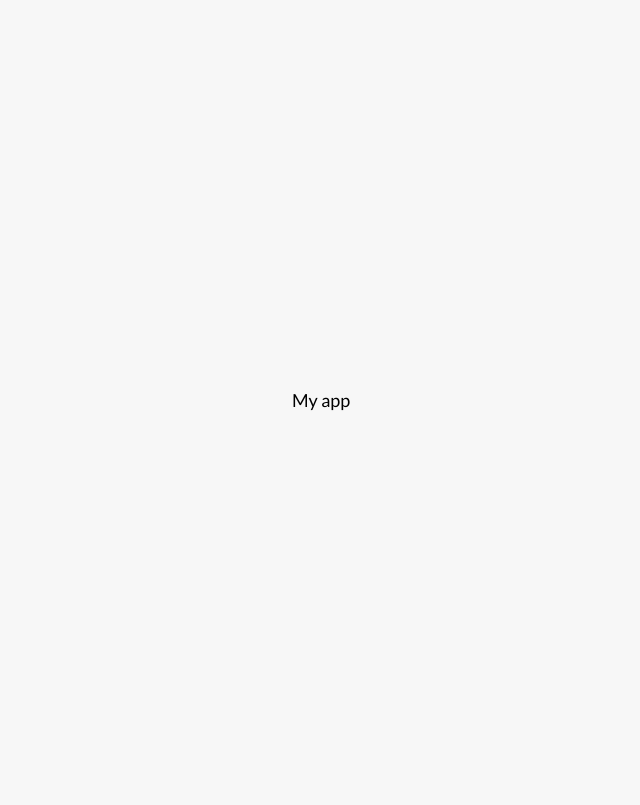
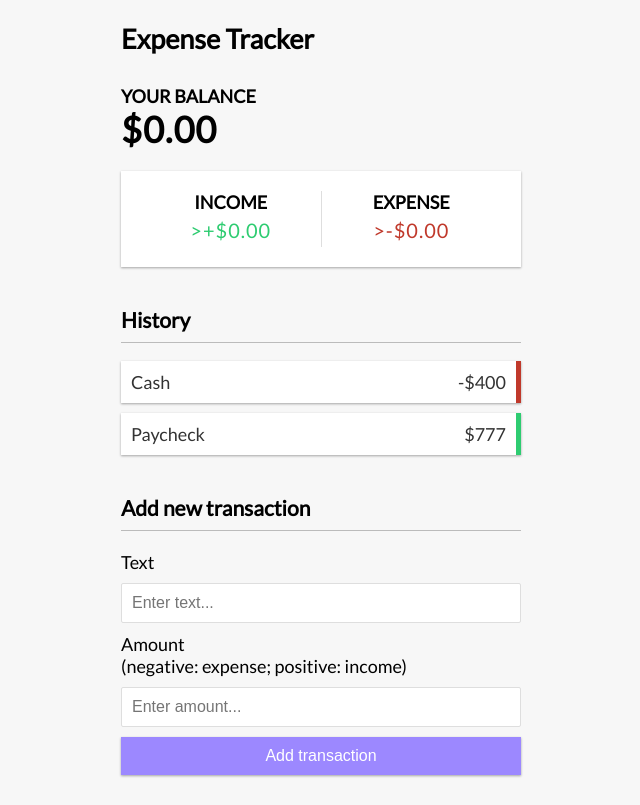
Before and after one commit to Augusto-LJ/expense-tracker, a Vue app: page / in a window 1280 px wide. Shown: the whole page, without its empty margins (319-959 px from the left). Built offline with nearby package versions, Linux system fonts and the light colour scheme.

Commit message:
feat: adds and imports components

```diff
--- a/src/App.vue
+++ b/src/App.vue
@@ -1 +1,27 @@
-<template>My app</template>
+<template>
+    <Header />
+    <div class="container">
+      <Balance />
+      <IncomeExpenses />
+      <TransactionList />
+      <AddTransaction />
+    </div>
+</template>
+
+<script>
+  import Header from './components/Header.vue';
+  import Balance from './components/Balance.vue';
+  import IncomeExpenses from './components/IncomeExpenses.vue';
+  import TransactionList from './components/TransactionList.vue';
+  import AddTransaction from './components/AddTransaction.vue';
+
+  export default {
+    components: {
+      Header,
+      Balance,
+      IncomeExpenses,
+      TransactionList,
+      AddTransaction
+    }
+  }
+</script>
--- /dev/null
+++ b/src/components/AddTransaction.vue
@@ -0,0 +1,16 @@
+<template>
+    <h3>Add new transaction</h3>
+    <form id="form">
+        <div class="form-control">
+            <label for="text">Text</label>
+            <input type="text" id="text" placeholder="Enter text...">
+        </div>
+        <div class="form-control">
+            <label for="amount">
+                Amount <br/>(negative: expense; positive: income)
+            </label>
+            <input type="number" id="amount" placeholder="Enter amount...">
+        </div>
+        <button class="btn">Add transaction</button>
+    </form>
+</template>
--- /dev/null
+++ b/src/components/Balance.vue
@@ -0,0 +1,4 @@
+<template>
+    <h4>Your balance</h4>
+    <h1 id="balance">$0.00</h1>
+</template>
--- /dev/null
+++ b/src/components/Header.vue
@@ -0,0 +1,3 @@
+<template>
+    <h2>Expense Tracker</h2>
+</template>
--- /dev/null
+++ b/src/components/IncomeExpenses.vue
@@ -0,0 +1,12 @@
+<template>
+    <div class="inc-exp-container">
+        <div>
+            <h4>Income</h4>
+            <p id="money-plus" class="money plus">>+$0.00</p>
+        </div>
+        <div>
+            <h4>Expense</h4>
+            <p id="money-minus" class="money minus">>-$0.00</p>
+        </div>
+    </div>
+</template>
--- /dev/null
+++ b/src/components/TransactionList.vue
@@ -0,0 +1,11 @@
+<template>
+    <h3>History</h3>
+    <ul id="list" class="list">
+        <li class="minus">
+            Cash <span>-$400</span><button class="delete-btn">x</button>
+        </li>
+        <li class="plus">
+            Paycheck <span>$777</span><button class="delete-btn">x</button>
+        </li>
+    </ul>
+</template>
```
